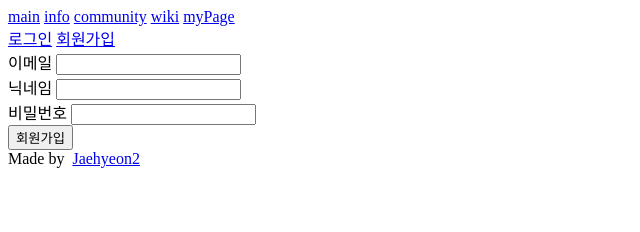
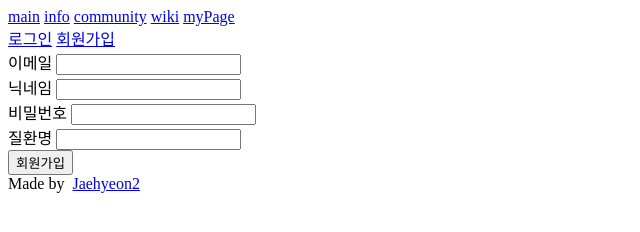
Before and after one commit to jaehyeon2/healution_node, a website: page views/join.html in a window 1280 px wide. Shown: the whole page, without its empty margins (0-640 px from the left). Drawn offline with nearby package versions, Linux system fonts and the light colour scheme; files that its build step writes are made by us from their sources.

Commit message:
views commit (profile, join)

```diff
--- a/views/join.html
+++ b/views/join.html
@@ -15,6 +15,10 @@
 			<label for="join-password">비밀번호</label>
 			<input type="password" id="join-password" name="password" />
 		</div>
+		<div class="input-group">
+			<label for="join-disease">질환명</label>
+			<input type="text" if="join-disease" name="disease"/>
+		</div>
 		<button id="join-btn" class="btn" type="submit">회원가입</button>
 	</form>
 </div>
```
Also changed, not shown: views/menu/profile.html (+2 -2 lines).
